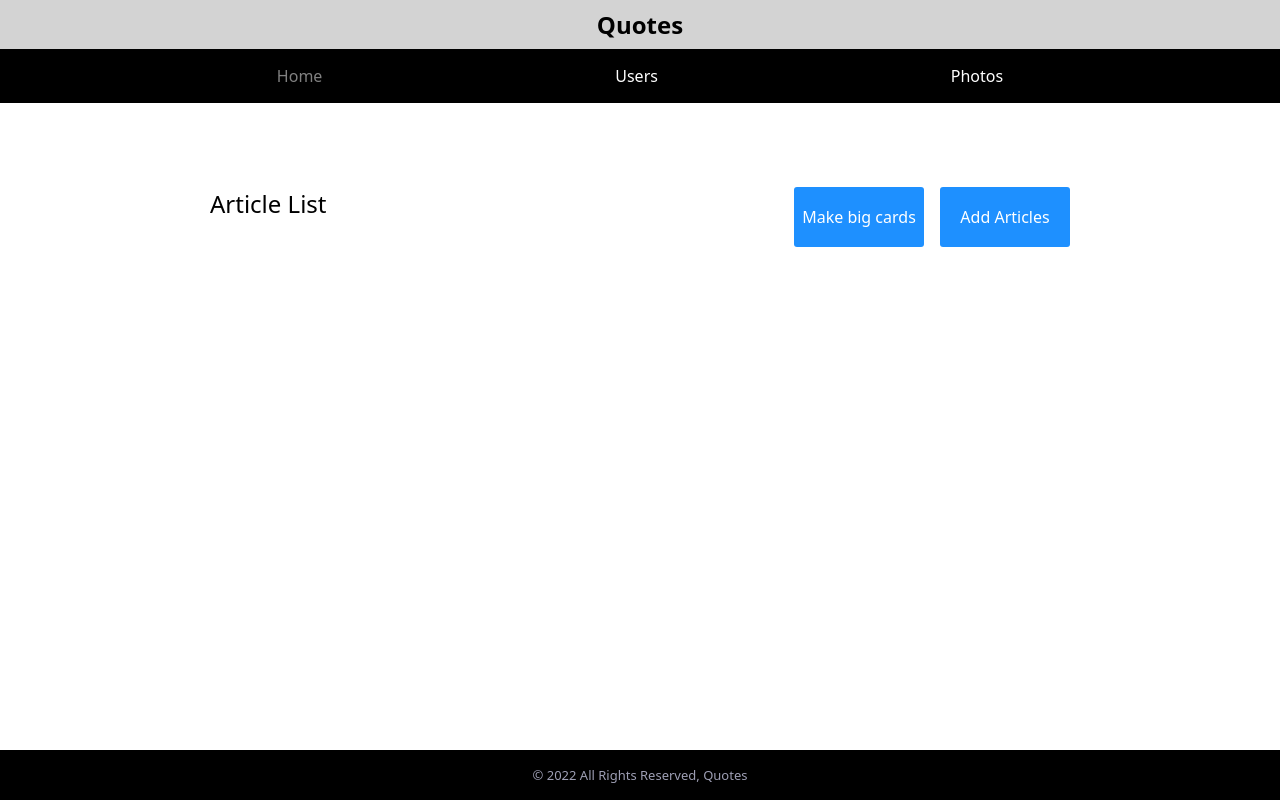
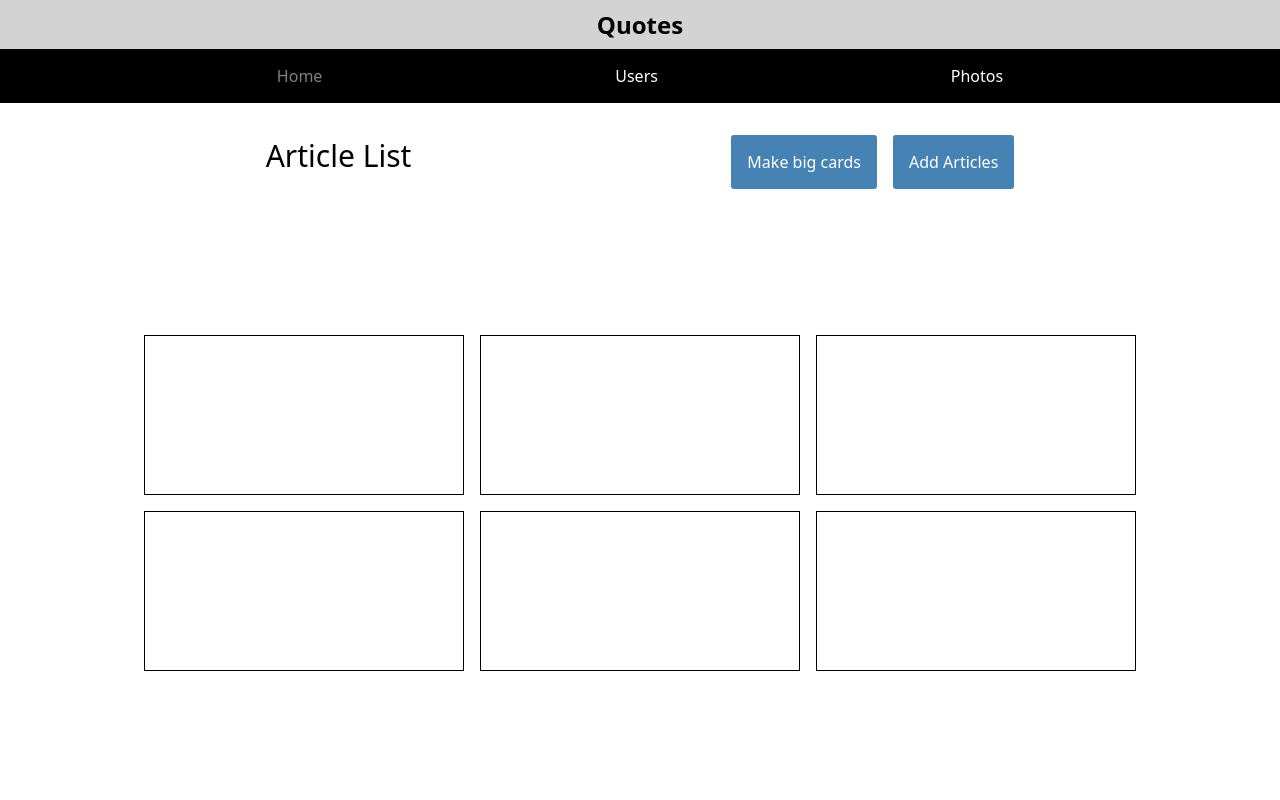
Before and after one commit to obsoleteduser/quotes, a React (Create React App) app: page / in a window 1280 px wide. Shown: the top 800 px of the page. Built offline with nearby package versions, Linux system fonts and the light colour scheme.

Commit message:
Cards added

```diff
--- a/src/App.css
+++ b/src/App.css
@@ -1,4 +1,4 @@
 .App{
-  height: 100vh;
+  min-height: 100vh;
   width: 100vw;
 }
--- a/src/baseLayout.scss
+++ b/src/baseLayout.scss
@@ -3,5 +3,5 @@
     flex-direction: column;
     justify-content: space-between;
     align-items: center;
-    height: 100vh;
+    min-height: 100vh;
 }
--- /dev/null
+++ b/src/cards/postCard.jsx
@@ -0,0 +1,9 @@
+import './postCard.scss'
+
+export const PostCard = ()=>{
+    return(
+        <div className="post-card">
+
+        </div>
+    )
+}
--- /dev/null
+++ b/src/cards/postCard.scss
@@ -0,0 +1,5 @@
+.post-card{
+    width: 20rem;
+    height: 10rem;
+    border: 1px solid black;
+}
--- a/src/components/Footer.scss
+++ b/src/components/Footer.scss
@@ -1,4 +1,5 @@
 footer{
+    position: sticky;
     text-align: center;
     background-color: black;
     padding: 1rem;
--- a/src/components/Header.scss
+++ b/src/components/Header.scss
@@ -2,6 +2,7 @@ $main-color: lightgrey;
 $nav-color: black;
 
 header {
+    position: sticky;
     width: 100vw;
     background-color: $main-color;
     user-select: none;
--- a/src/pages/Home.js
+++ b/src/pages/Home.js
@@ -1,11 +1,29 @@
+import { PostCard } from '../cards/postCard'
 import './Home.scss'
 
-export const Home = () =>{
-    return(
-      <div className="home">
-        <p>Article List</p>
-        <div className="big-cards">Make big cards</div>
-        <div className="add-articles">Add Articles</div>
-      </div>
+
+export const Home = () => {
+    return (
+        <div className="home">
+            <div className="head-controller">
+                <p>Article List</p>
+                <div className="card-buttons">
+                    <div className="big-cards card-btn">Make big cards</div>
+                    <div className="add-articles card-btn">Add Articles</div>
+                </div>
+
+            </div>
+
+            <div className="cards">
+                <PostCard />
+                <PostCard />
+                <PostCard />
+                <PostCard />
+                <PostCard />
+                <PostCard />
+            </div>
+            <div className="post-more">Show more</div>
+
+        </div>
     )
 }
--- a/src/pages/Home.scss
+++ b/src/pages/Home.scss
@@ -1,31 +1,54 @@
-@mixin button-params {
+@mixin btn-params {
+    padding: 1rem;
+    background-color: steelblue;
+    border-radius: 3px;
+    color: white;
+}
+
+.home {
     display: flex;
-    justify-content: center;
+    flex-direction: column;
+    justify-content: space-between;
     align-items: center;
-    padding: 0.5rem;
-    background-color: dodgerblue;
-    color: white;
-    border-radius: 3px;
-  }
+    padding: 2rem;
+    width: 100vw;
+    min-height: 100vh;
+    gap: 2rem;
 
-.home{
-    display: grid;
-    grid-template-columns: repeat(8, 1fr);
-    grid-template-rows: repeat(8, 1fr);
-    width: 90vw;
-    height: 60vh;
-    column-gap: 1rem;
-    p{
-        font-size: 1.5rem;
-        font-weight: 500;
-        grid-column: 2/3
+    p {
+        font-size: 30px;
     }
-    .big-cards{
-        @include button-params;
-        grid-column: 6/7;
+
+    .head-controller {
+        display: flex;
+        justify-content: space-around;
+        gap: 20rem;
+
+        .card-buttons {
+            display: flex;
+            gap: 1rem;
+
+
+            .card-btn {
+                @include btn-params
+            }
+        }
+
     }
-    .add-articles{
-        @include button-params;
-        grid-column: 7/8;
+
+
+    .cards {
+        display: grid;
+        min-height: 50vh;
+        grid-template-columns: repeat(3, 1fr);
+        gap: 1rem;
+        align-content: center;
+
+
+    }
+
+    .post-more {
+        @include btn-params;
+        width: 8rem;
     }
 }
```
